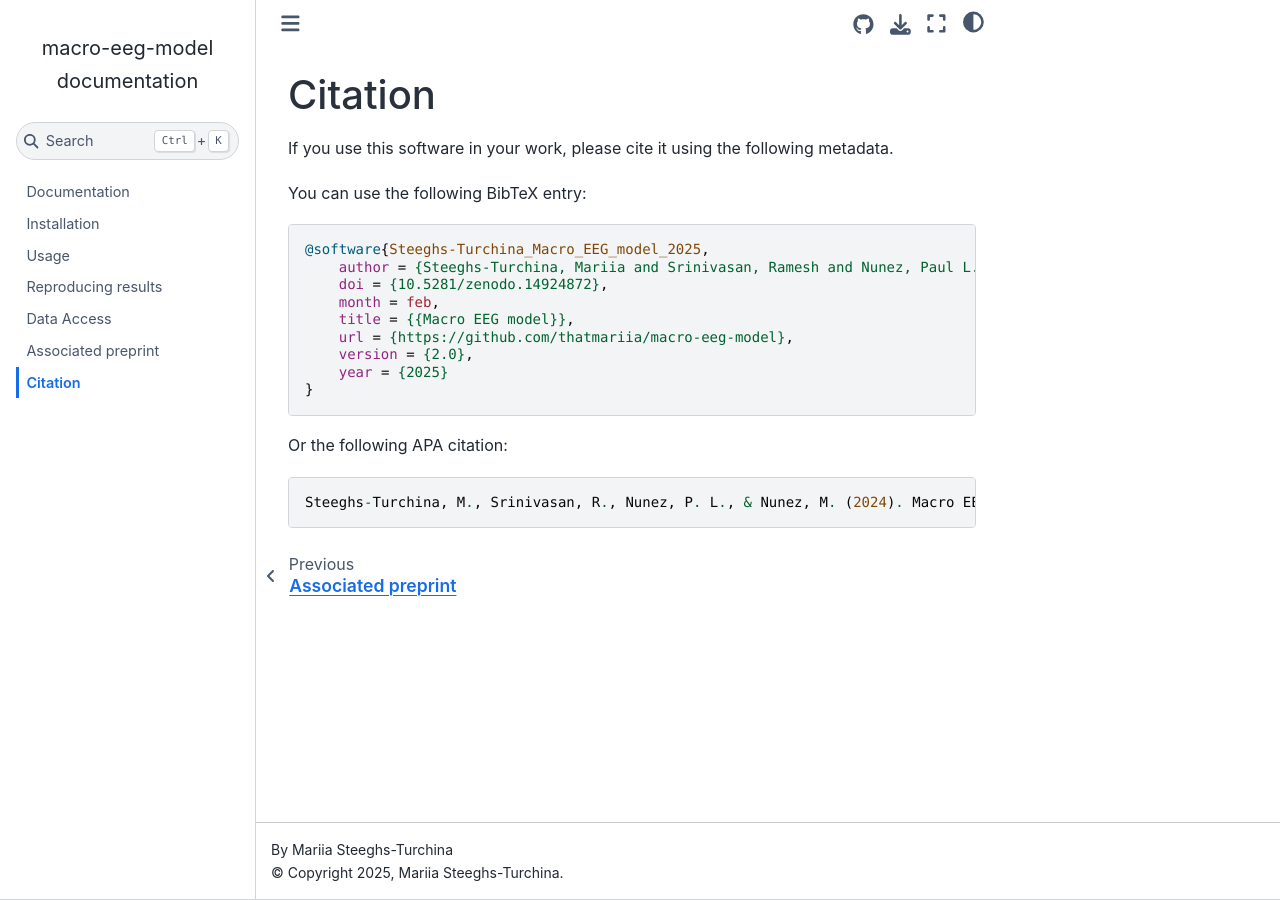
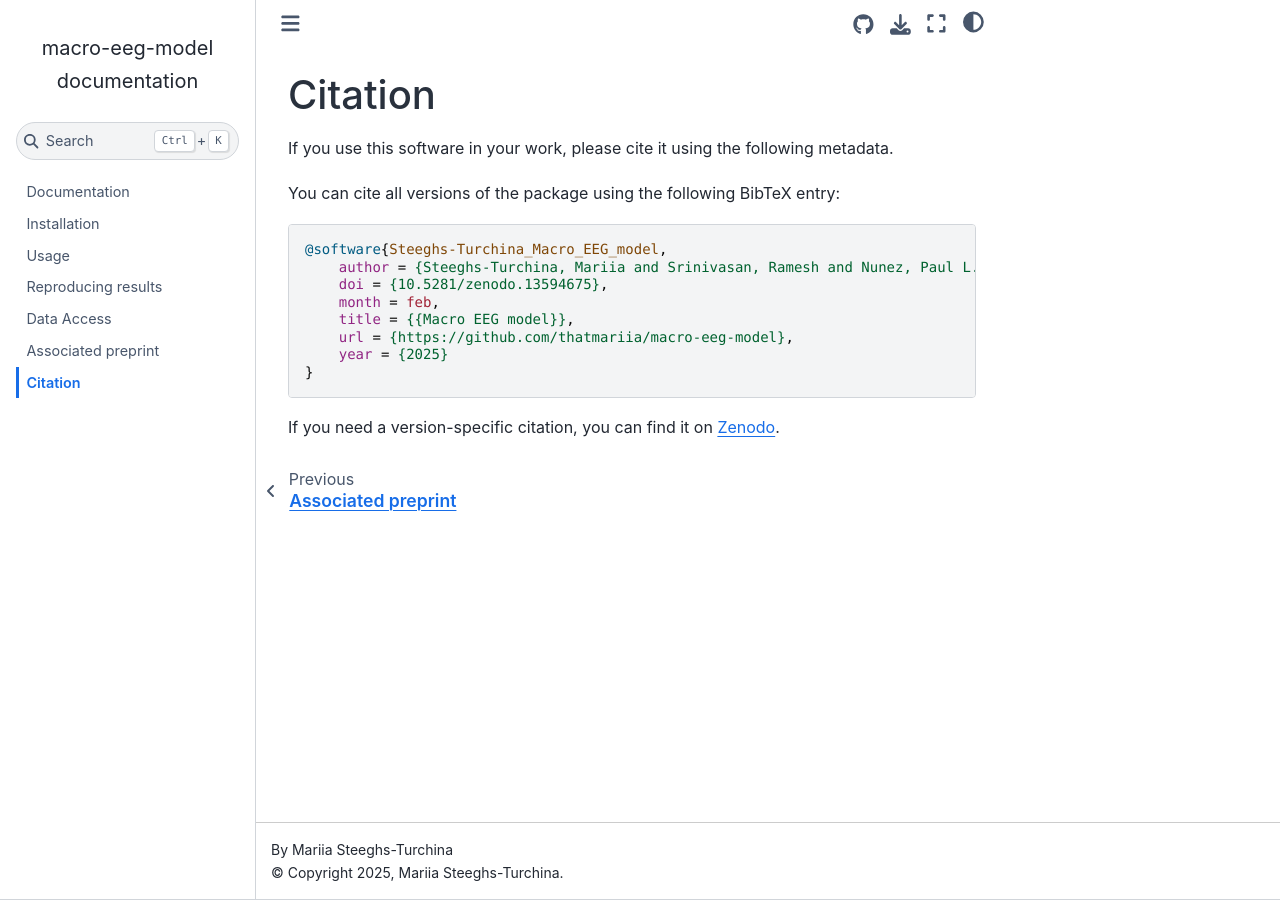
Before and after one commit to thatmariia/macro-eeg-model, a Sphinx documentation site: the page built from docs/source/citation.md, in a window 1280 px wide. Built offline with Sphinx 7.4.7 and the Sphinx Book theme 1.1.4, drawn with Linux system fonts in a browser that asks for light colours.

Commit message:
citation upd

````diff
--- a/docs/source/citation.md
+++ b/docs/source/citation.md
@@ -2,22 +2,17 @@
 
 If you use this software in your work, please cite it using the following metadata.
 
-You can use the following BibTeX entry:
+You can cite all versions of the package using the following BibTeX entry:
 
 ```bibtex
-@software{Steeghs-Turchina_Macro_EEG_model_2025,
+@software{Steeghs-Turchina_Macro_EEG_model,
     author = {Steeghs-Turchina, Mariia and Srinivasan, Ramesh and Nunez, Paul L. and Nunez, Michael},
-    doi = {10.5281/zenodo.14924872},
+    doi = {10.5281/zenodo.13594675},
     month = feb,
     title = {{Macro EEG model}},
     url = {https://github.com/thatmariia/macro-eeg-model},
-    version = {2.0},
     year = {2025}
 }
 ```
 
-Or the following APA citation:
-
-```
-Steeghs-Turchina, M., Srinivasan, R., Nunez, P. L., & Nunez, M. (2024). Macro EEG model (Version 1.0) [Computer software]. https://doi.org/10.5281/zenodo.14924872
-```
+If you need a version-specific citation, you can find it on [Zenodo](https://doi.org/10.5281/zenodo.13594675).
````
Also changed, not shown: README.md (+6 -18 lines), 1 other file.
